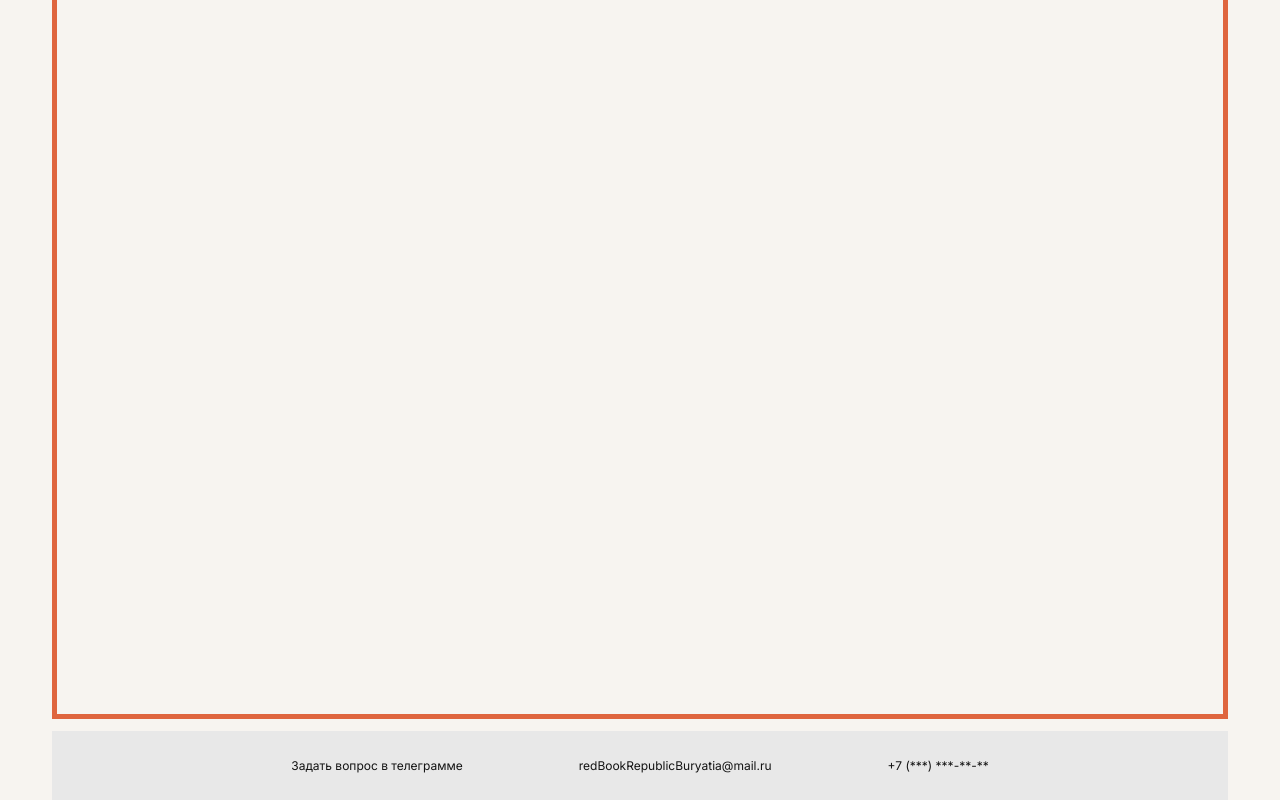
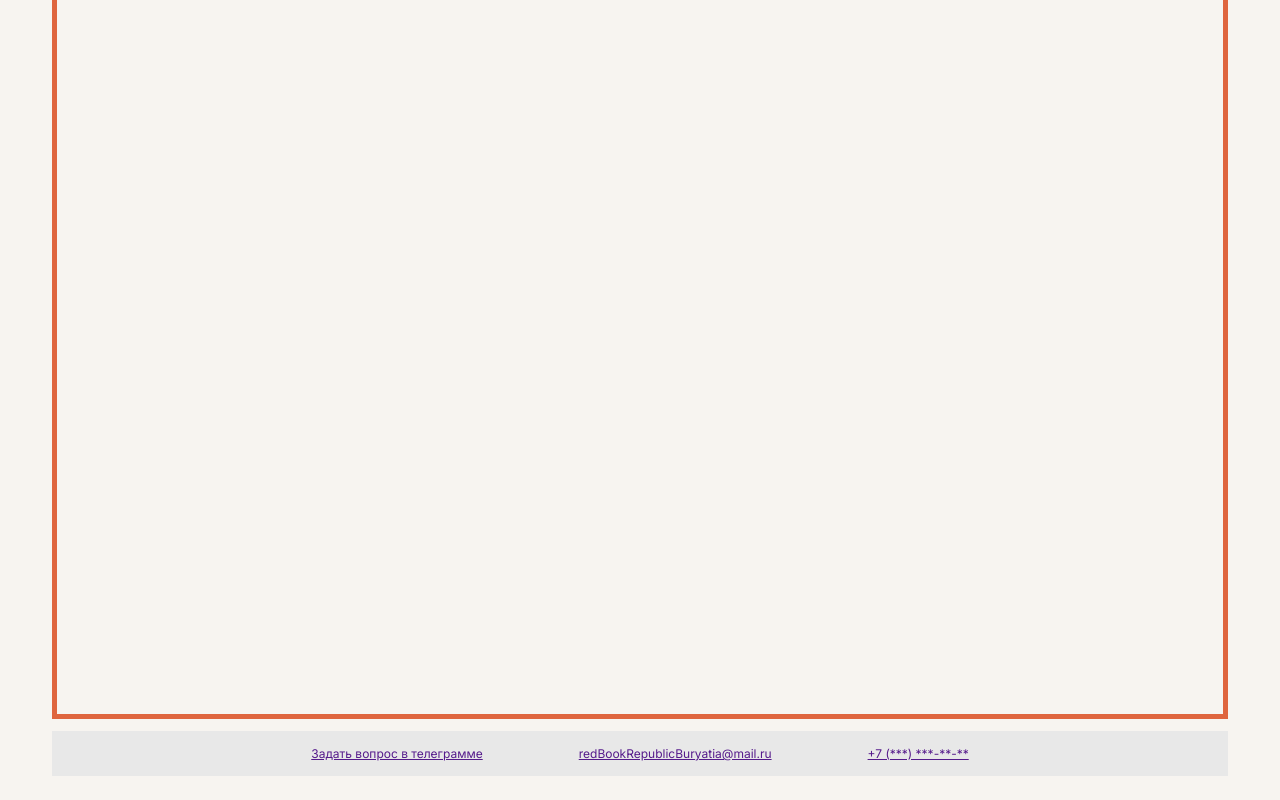
Before and after one commit to dnbbch/RedBook, a plain HTML site: page index.html in a window 1280 px wide. Shown: the part 5062-5862 px from the top of the page. After the commit the page ends 5838 px from the top, so only its background shows below. Drawn offline with Linux system fonts and the light colour scheme.

Commit message:
Third version of the website

```diff
--- a/css/style.css
+++ b/css/style.css
@@ -193,10 +193,6 @@ img {
 .footer__nav > li > a {
   display: block;
   cursor: pointer;
-  color: #131313;
-  padding: 12px 10px;
-  text-decoration: none;
-  font-size: 12px;
   transition: .5s;
 }
 
```
